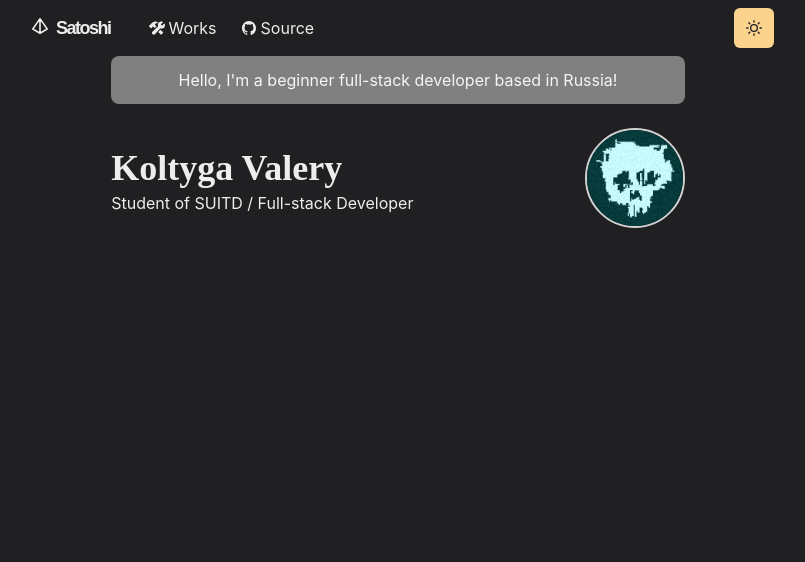
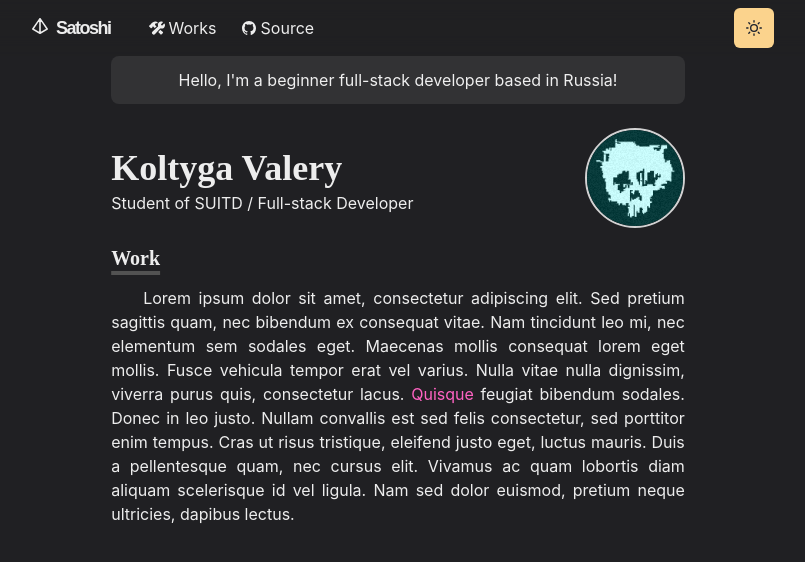
Before and after one commit to uglysatoshi/profile-app, a Next.js app: page / in a window 1280 px wide. Shown: the top 562 px of the page, without its empty margins (242-1047 px from the left). Built offline with nearby package versions, Linux system fonts and the light colour scheme.

Commit message:
added Works section

```diff
--- /dev/null
+++ b/components/paragraph.js
@@ -0,0 +1,8 @@
+import styled from '@emotion/styled'
+
+const Paragraph = styled.p`
+    text-align: justify;
+    text-indent: 2em;
+`
+
+export default Paragraph
--- /dev/null
+++ b/components/section.js
@@ -0,0 +1,21 @@
+import { motion } from 'framer-motion'
+import {chakra, shouldForwardProp} from "@chakra-ui/react"
+
+const StyledDiv = chakra(motion.div, {
+    shouldForwardProp: prop => {
+        return shouldForwardProp(prop) || prop === 'transition'
+    }
+})
+
+const Section = ({ children, delay= 0}) => (
+    <StyledDiv
+        initial={{ y:10, opacity: 0 }}
+        animate={{ y:0, opacity: 1}}
+        transition={{ duration: 0.8, delay }}
+        mb={6}
+    >
+        {children}
+    </StyledDiv>
+)
+
+export default Section
--- a/pages/index.js
+++ b/pages/index.js
@@ -1,8 +1,11 @@
-import { Container, Box, Heading, Image } from '@chakra-ui/react'
+import NextLink from "next/link";
+import { Container, Box, Heading, Image, useColorModeValue, Link } from '@chakra-ui/react'
+import Section from "../components/section"
+import Paragraph from "../components/paragraph";
 const Page = () => {
     return (
         <Container>
-            <Box borderRadius="lg" bg="grey" p={3} mb={6} align="center">
+            <Box borderRadius="lg" bg={useColorModeValue('whiteAlpha.500', 'whiteAlpha.200')} p={3} mb={6} align="center">
                 Hello, I&apos;m a beginner full-stack developer based in Russia!
             </Box>
             <Box display={{ md: 'flex' }} alignItems="center">
@@ -24,6 +27,17 @@ const Page = () => {
                     <Image userSelect="none" borderColor="whiteAlpha.800" borderWidth={2} borderStyle="solid" maxWidth="100px" display="inline-block" borderRadius="full" src="images/satoshi.gif" alt="Profile Picture"/>
                 </Box>
             </Box>
+            <Section delay={0.1}>
+                <Heading as="h3" variant="section-title">
+                    Work
+                </Heading>
+                <Paragraph>
+                    Lorem ipsum dolor sit amet, consectetur adipiscing elit. Sed pretium sagittis quam, nec bibendum ex consequat vitae. Nam tincidunt leo mi, nec elementum sem sodales eget. Maecenas mollis consequat lorem eget mollis. Fusce vehicula tempor erat vel varius. Nulla vitae nulla dignissim, viverra purus quis, consectetur lacus.
+                    {' '}
+                    <Link as={NextLink} href="https://github.com" passHref scroll={false}>Quisque</Link> {' '}
+                    feugiat bibendum sodales. Donec in leo justo. Nullam convallis est sed felis consectetur, sed porttitor enim tempus. Cras ut risus tristique, eleifend justo eget, luctus mauris. Duis a pellentesque quam, nec cursus elit. Vivamus ac quam lobortis diam aliquam scelerisque id vel ligula. Nam sed dolor euismod, pretium neque ultricies, dapibus lectus.
+                </Paragraph>
+            </Section>
         </Container>
     )
 }
```
